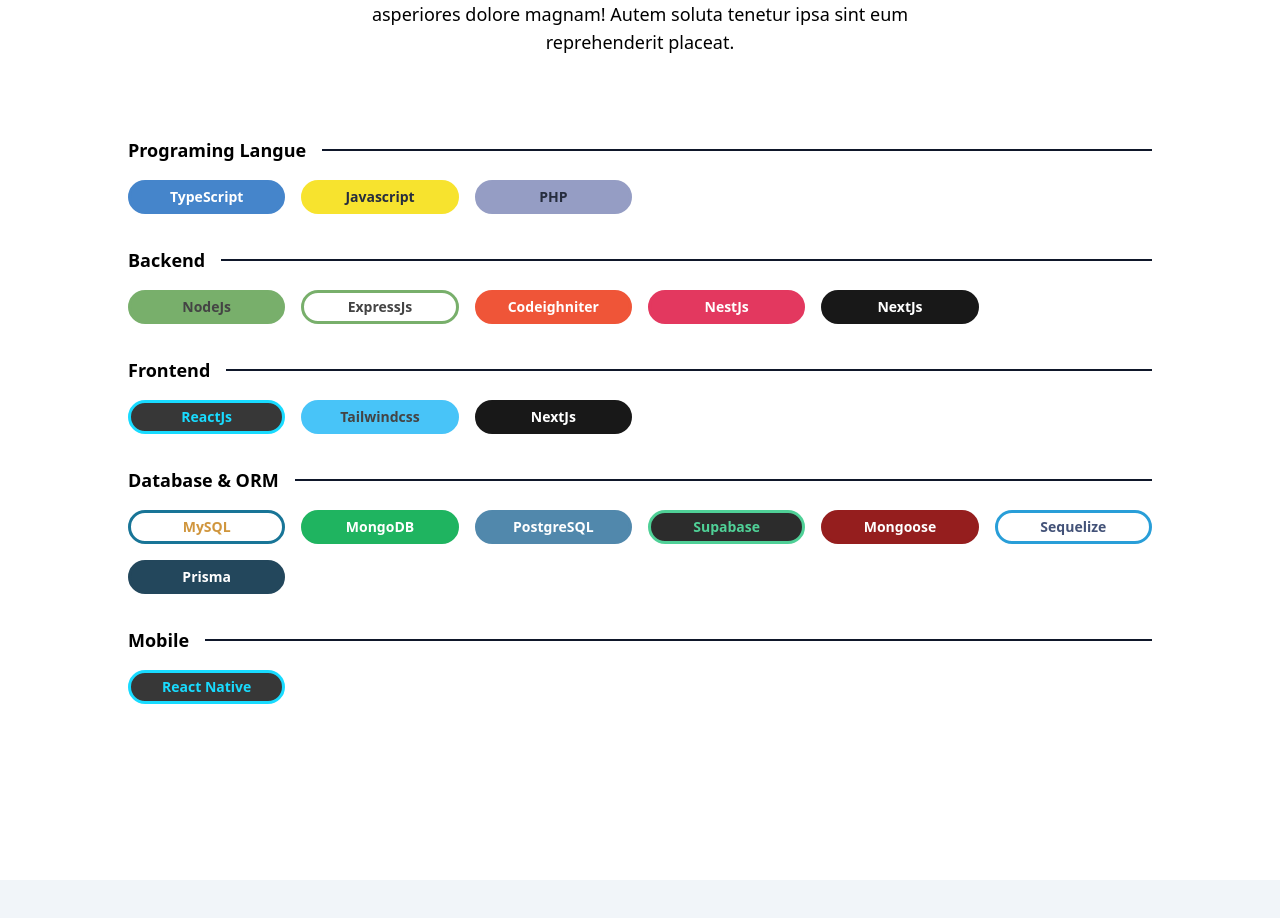
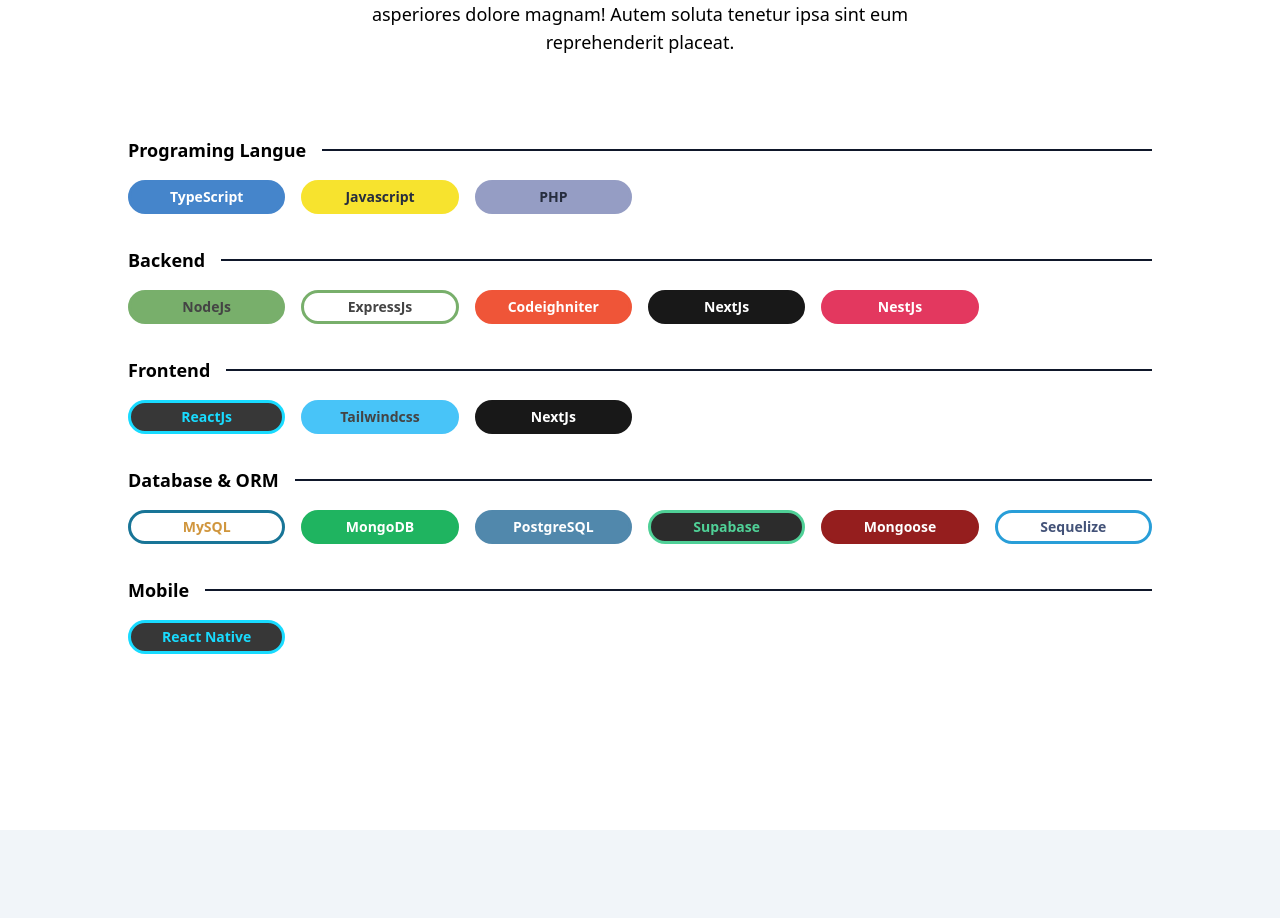
Before and after one commit to kamal-ts/myportfolio, a React (Create React App) app: page / in a window 1280 px wide. Shown: the part 1300-2218 px from the top of the page. Built offline with nearby package versions, Linux system fonts and the light colour scheme; the HTML template or start-up script is replaced by a standard one.

Commit message:
update skill2

```diff
--- a/src/components/home/skills.jsx
+++ b/src/components/home/skills.jsx
@@ -1,6 +1,161 @@
 /* eslint-disable jsx-a11y/anchor-is-valid */
 
 function skills() {
+
+  const skills = [
+    {
+      title: 'Programing Langue',
+      data: [
+        {
+          name: 'TypeScript',
+          bgColor: '#3178c6',
+          textColor: '#ffffff',
+          borderColor: '#3178c6',
+          link: 'https://www.typescriptlang.org/'
+        },
+        {
+          name: 'Javascript',
+          bgColor: '#f7e018',
+          textColor: '#0f172a',
+          borderColor: '#f7e018',
+          link: ''
+        },
+        {
+          name: 'PHP',
+          bgColor: '#8a93be',
+          textColor: '#0f172a',
+          borderColor: '#8a93be',
+          link: ''
+        },
+      ]
+    },
+    {
+      title: 'Backend',
+      data: [
+        {
+          name: 'NodeJs',
+          bgColor: '#6aa75c',
+          textColor: '#303030',
+          borderColor: '#6aa75c',
+          link: 'https://nodejs.org/en'
+        },
+        {
+          name: 'ExpressJs',
+          bgColor: '#ffffff',
+          textColor: '#303030',
+          borderColor: '#6aa75c',
+          link: 'https://expressjs.com/'
+        },
+        {
+          name: 'Codeighniter',
+          bgColor: '#ee4323',
+          textColor: '#ffffff',
+          borderColor: '#ee4323',
+          link: 'https://codeigniter.com/'
+        },
+        {
+          name: 'NextJs',
+          bgColor: '#000000',
+          textColor: '#ffffff',
+          borderColor: '#000000',
+          link: 'https://nestjs.com/'
+        },
+        {
+          name: 'NestJs',
+          bgColor: '#e0234e',
+          textColor: '#ffffff',
+          borderColor: '#e0234e',
+          link: ''
+        }
+      ]
+    },
+    {
+      title: 'Frontend',
+      data: [
+        {
+          name: 'ReactJs',
+          bgColor: '#222222',
+          textColor: '#00d8ff',
+          borderColor: '#00d8ff',
+          link: ''
+        },
+        {
+          name: 'Tailwindcss',
+          bgColor: '#35bef8',
+          textColor: '#303030',
+          borderColor: '#35bef8',
+          link: ''
+        },
+        {
+          name: 'NextJs',
+          bgColor: '#000000',
+          textColor: '#ffffff',
+          borderColor: '#000000',
+          link: ''
+        },
+      ]
+    },
+    {
+      title: 'Database & ORM',
+      data: [
+        {
+          name: 'MySQL',
+          bgColor: '#ffffff',
+          textColor: '#cc8b29',
+          borderColor: '#00678c',
+          link: ''
+        },
+        {
+          name: 'MongoDB',
+          bgColor: '#07ac4f',
+          textColor: '#ffffff',
+          borderColor: '#07ac4f',
+          link: ''
+        },
+        {
+          name: 'PostgreSQL',
+          bgColor: '#3f7ca4',
+          textColor: '#ffffff',
+          borderColor: '#3f7ca4',
+          link: ''
+        },
+        {
+          name: 'Supabase',
+          bgColor: '#161616',
+          textColor: '#3dcc8c',
+          borderColor: '#3dcc8c',
+          link: ''
+        },
+        {
+          name: 'Mongoose',
+          bgColor: '#8a0606',
+          textColor: '#ffffff',
+          borderColor: '#8a0606',
+          link: ''
+        },
+        {
+          name: 'Sequelize',
+          bgColor: '#ffffff',
+          textColor: '#2f406a',
+          borderColor: '#1294d4',
+          link: ''
+        },
+      ]
+    },
+    {
+      title: 'Mobile',
+      data: [
+        {
+          name: 'React Native',
+          bgColor: '#222222',
+          textColor: '#00d8ff',
+          borderColor: '#00d8ff',
+          link: ''
+        },
+      ]
+    }
+  ];
+
   return (
     <div className='container lg:px-28'>
       <div className='w-full px-4'>
@@ -12,92 +167,33 @@
       </div>
       <div className='w-full px-4 py-4 font-semibold'>
         {/* programing langue */}
-        <div className="w-full mb-4">
-          <div className='flex flex-row w-full items-center'>
-            <h2 className='flex-shrink-0 font-bold text-lg'>Programing Langue</h2>
-            <div className='h-[2px]  bg-dark flex-1 ml-4'></div>
+        {skills.map((skill, index) => (
+          <div key={index} className="w-full mb-4">
+            <div className='flex flex-row w-full items-center'>
+              <h2 className='flex-shrink-0 font-bold text-lg'>{skill.title}</h2>
+              <div className='h-[2px]  bg-dark flex-1 ml-4'></div>
+            </div>
+            <div className="grid grid-cols-2 sm:grid-cols-4 lg:grid-cols-6 gap-4 w-full py-4">
+              {skill.data.map((d, index2) => (
+                <a key={index2}
+                  target={!d.link ? "_self" : "_blank"}
+                  rel="noopener noreferrer"
+                  href={d.link}
+                  className="skills-list"
+                  style={
+                    {
+                      color: d.textColor,
+                      backgroundColor: d.bgColor,
+                      borderWidth: 3,
+                      borderColor: d.borderColor
+                    }
+                  }>
+                  {d.name}
+                </a>
+              ))}
+            </div >
           </div>
-          <div className="grid grid-cols-2 sm:grid-cols-4 lg:grid-cols-6 gap-4 w-full py-4">
-            <a target="_blank" rel="noopener noreferrer" href='https://www.typescriptlang.org/'
-              className="skills-list border-[#3178c6] text-white bg-[#3178c6]">TypeScript</a>
-            <a href='#a'
-              className="skills-list border-[#f7e018] text-dark bg-[#f7e018]">Javascript</a>
-            <a href='#a'
-              className="skills-list border-[#8a93be] text-dark bg-[#8a93be]">PHP</a>
-            {/* <a href='#a'
-              className="skills-list border-[#0c8cc4] text-[#ec2025] bg-white">Java</a> */}
-          </div >
-        </div>
-        {/* backend */}
-        <div className="w-full mb-4">
-          <div className='flex flex-row w-full items-center'>
-            <h2 className='flex-shrink-0 font-bold text-lg'>Backend</h2>
-            <div className='h-[2px]  bg-dark flex-1 ml-4'></div>
-          </div>
-          <div className="grid grid-cols-2 sm:grid-cols-4 lg:grid-cols-6 gap-4 w-full py-4">
-            <a target="_blank" rel="noopener noreferrer" href='https://nodejs.org/en'
-              className="skills-list border-[#6aa75c] text-[#303030] bg-[#6aa75c]">NodeJs</a>
-            <a target="_blank" rel="noopener noreferrer" href='https://expressjs.com/'
-              className="skills-list border-[#6aa75c] text-[#303030] bg-[#ffffff]">ExpressJs</a>
-            <a target="_blank" rel="noopener noreferrer" href='https://codeigniter.com/'
-              className="skills-list border-[#ee4323] text-white bg-[#ee4323]">Codeighniter</a>
-            <a target="_blank" rel="noopener noreferrer" href='https://nestjs.com/'
-              className="skills-list border-[#e0234e] text-white bg-[#e0234e]">NestJs</a>
-            <a target="_blank" rel="noopener noreferrer" href='https://nextjs.org/'
-              className="skills-list border-[#000000] text-white bg-[#000000]">NextJs</a>
-          </div >
-        </div>
-        {/* frontend */}
-        <div className="w-full mb-4">
-          <div className='flex flex-row w-full items-center'>
-            <h2 className='flex-shrink-0 font-bold text-lg'>Frontend</h2>
-            <div className='h-[2px]  bg-dark flex-1 ml-4'></div>
-          </div>
-          <div className="grid grid-cols-2 sm:grid-cols-4 lg:grid-cols-6 gap-4 w-full py-4">
-            <a href='#a'
-              className="skills-list border-[#00d8ff] text-[#00d8ff] bg-[#222222]">ReactJs</a>
-            <a href='#a'
-              className="skills-list border-[#35bef8] text-[#303030] bg-[#35bef8]">Tailwindcss</a>
-            <a href='#a'
-              className="skills-list border-[#000000] text-white bg-[#000000]">NextJs</a>
-          </div >
-        </div>
-        {/* database dan orm */}
-        <div className="w-full mb-4">
-          <div className='flex flex-row w-full items-center'>
-            <h2 className='flex-shrink-0 font-bold text-lg'>Database & ORM</h2>
-            <div className='h-[2px]  bg-dark flex-1 ml-4'></div>
-          </div>
-          <div className="grid grid-cols-2 sm:grid-cols-4 lg:grid-cols-6 gap-4 w-full py-4">
-            <a href='#a'
-              className="skills-list border-[#00678c] text-[#cc8b29] bg-[#ffffff]">MySQL</a>
-            <a href='#a'
-              className="skills-list border-[#07ac4f] text-white bg-[#07ac4f]">MongoDB</a>
-            <a href='#a'
-              className="skills-list border-[#3f7ca4] text-white bg-[#3f7ca4]">PostgreSQL</a>
-            <a href='#a'
-              className="skills-list border-[#3dcc8c] text-[#3dcc8c] bg-[#161616]">Supabase</a>
-            <a href='#a'
-              className="skills-list border-[#8a0606] text-white bg-[#8a0606]">Mongoose</a>
-            <a href='#a'
-              className="skills-list border-[#1294d4] text-[#2f406a] bg-[#ffffff]">Sequelize</a>
-            <a href='#a'
-              className="skills-list border-[#0c344b] text-white bg-[#0c344b]">Prisma</a>
-          </div >
-        </div>
-
-        <div className="w-full mb-4">
-          <div className='flex flex-row w-full items-center'>
-            <h2 className='flex-shrink-0 font-bold text-lg'>Mobile</h2>
-            <div className='h-[2px]  bg-dark flex-1 ml-4'></div>
-          </div>
-          <div className="grid grid-cols-2 sm:grid-cols-4 lg:grid-cols-6 gap-4 w-full py-4">
-            {/* <a href='#a'
-              className="skills-list border-[#42de89] text-[#103b4c] bg-[#42de89]">Android Studio</a> */}
-            <a href='#a'
-              className="skills-list border-[#00d8ff] text-[#00d8ff] bg-[#222222]">React Native</a>
-          </div >
-        </div>
+        ))}
 
       </div>
     </div>
```
